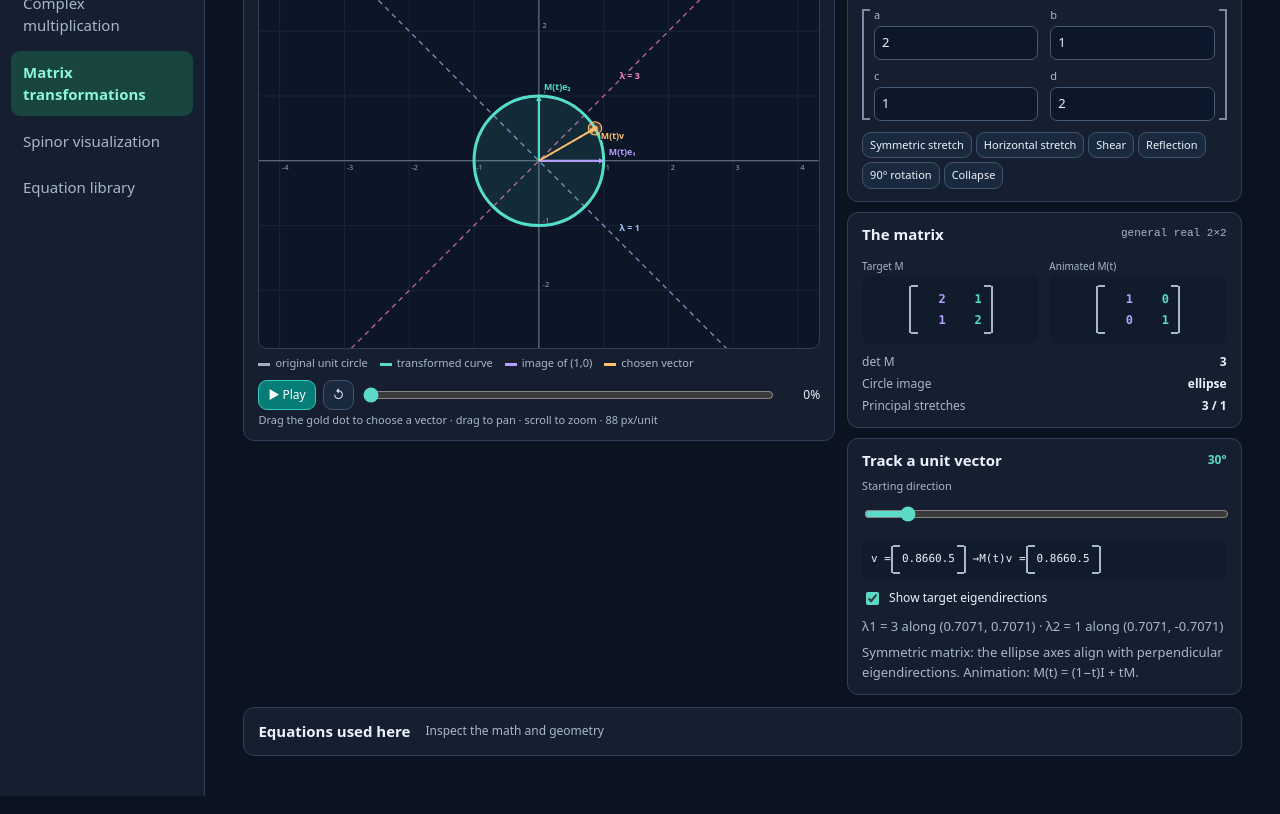
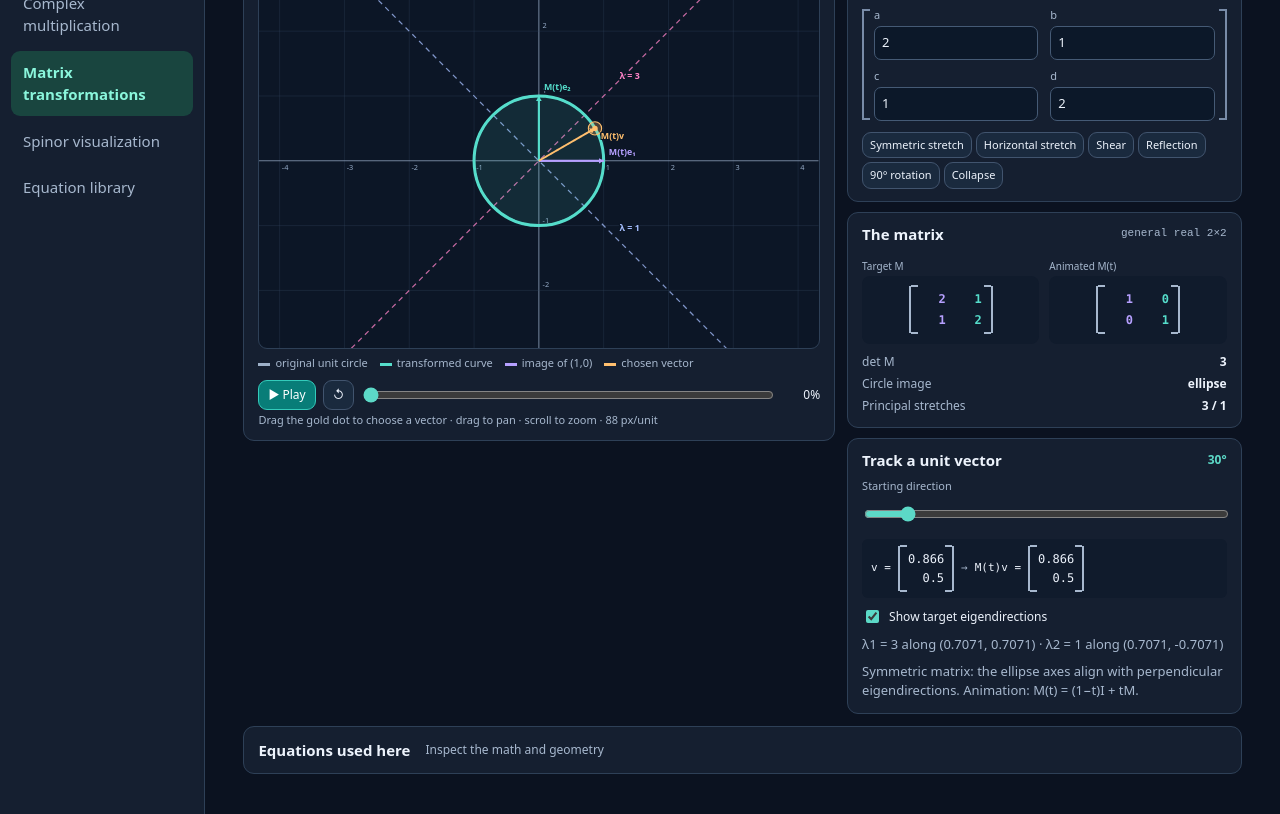
Before and after one commit to gr812b/spinor-visualization, a website with bundled scripts: page matrix-transformation.html in a window 1280 px wide. Shown: the part 136-950 px from the top of the page. Built offline with nearby package versions, Linux system fonts and the light colour scheme.

Commit message:
style: compact 2×1 vector displays in matrix workbench

```diff
--- a/site.css
+++ b/site.css
@@ -286,3 +286,12 @@ body.site-layout { grid-template-columns:205px minmax(0,1fr); }
   .matrix-live {font-size:11px;padding:7px 2px}
   .matrix2-values {gap:4px 6px}
 }
+
+.matrix-workbench .vector-equation {
+  display:flex; gap:7px; align-items:center; justify-content:flex-start;
+  flex-wrap:wrap;
+}
+.vector-equation .matrix2 {font-size:12px; padding:4px 8px}
+.vector2-values {display:grid; grid-template-columns:max-content; gap:1px}
+.vector2-values > span {text-align:right; min-width:4ch}
+.vector-arrow {color:var(--muted)}
```
